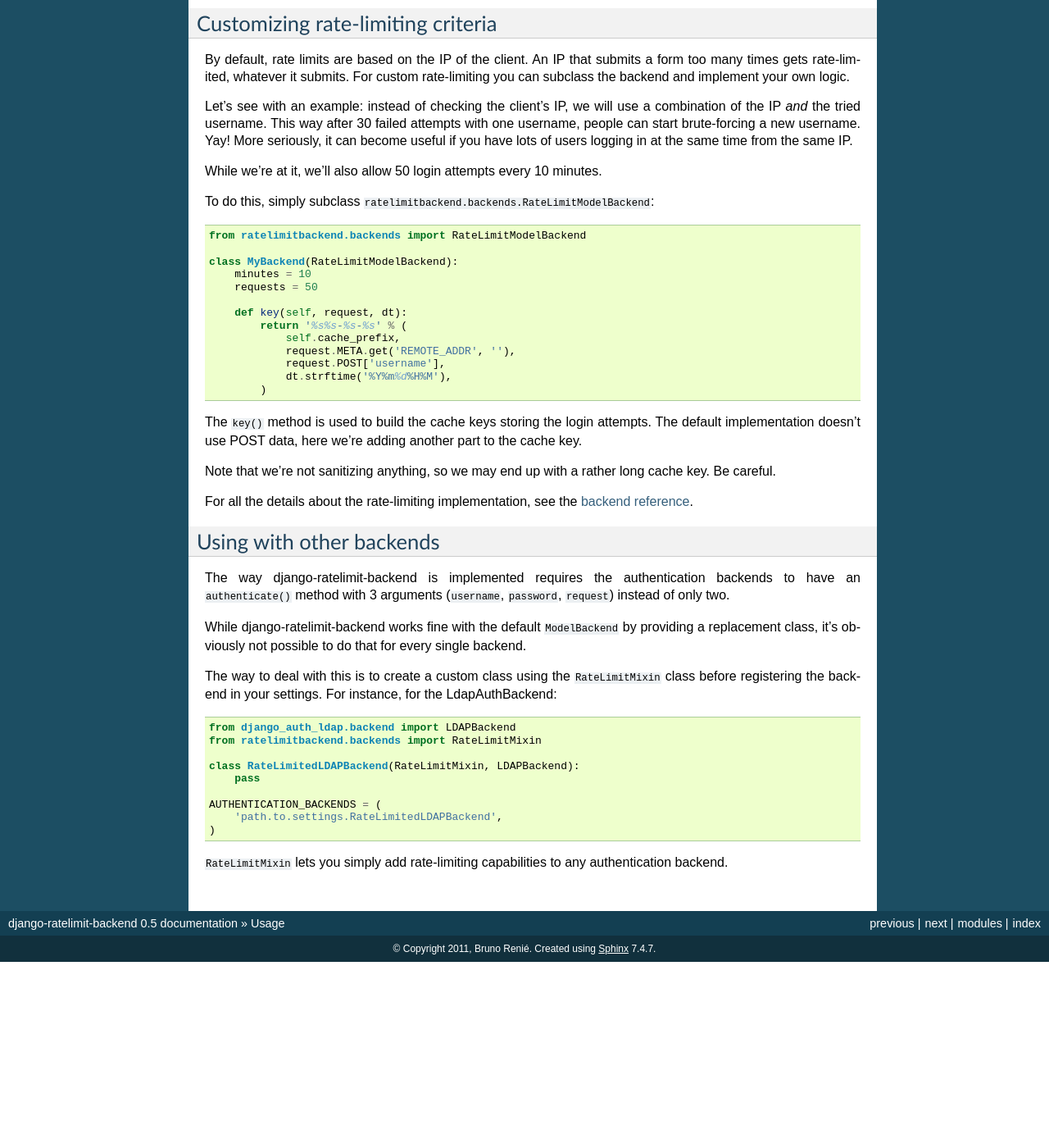
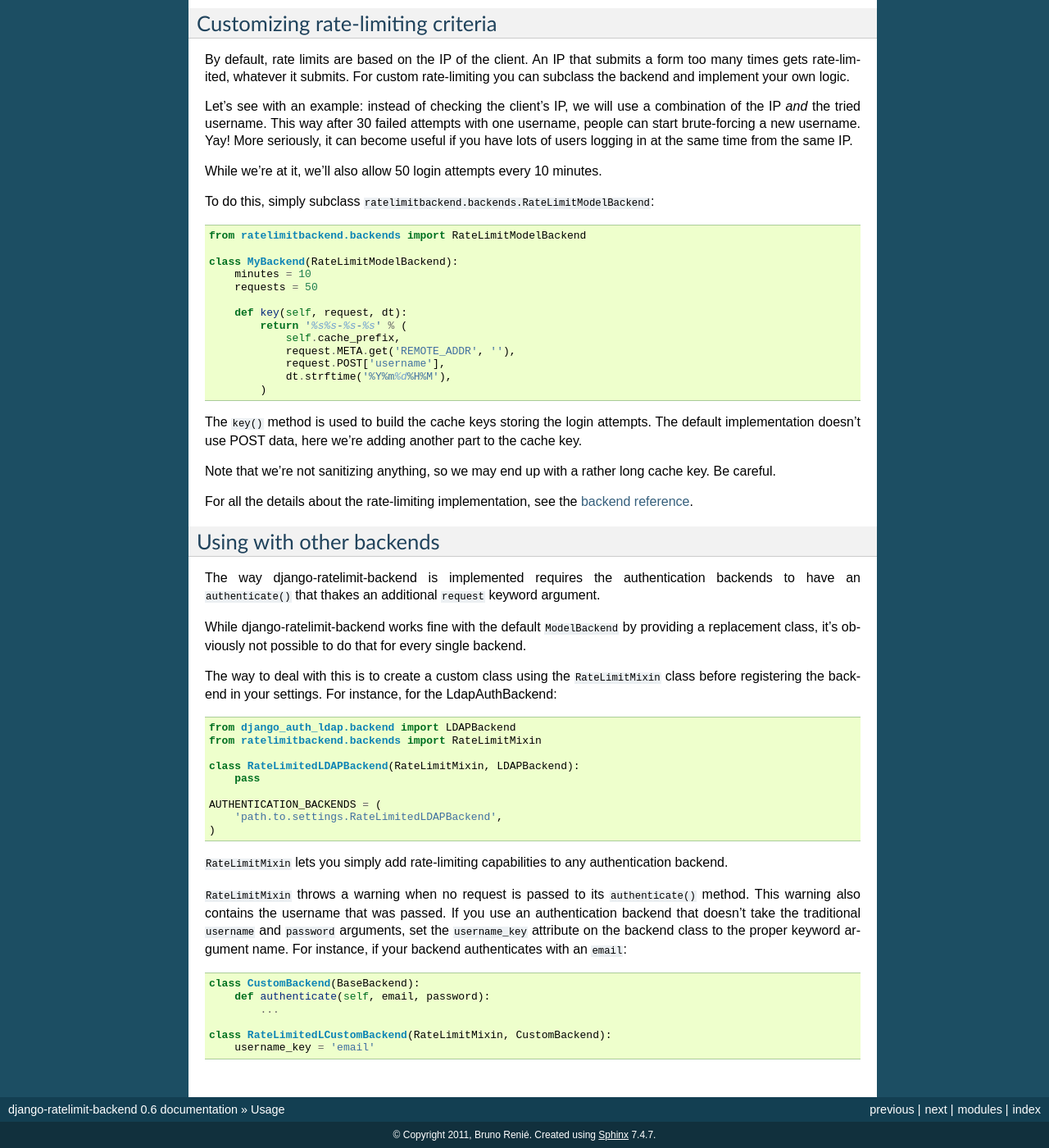
Before and after one commit to brutasse/django-ratelimit-backend, a Sphinx documentation site: the page built from docs/usage.rst, in a window 1280 px wide and 1400 px high, scrolled down 1050 px. Shown: the whole window at 82% size. Built offline with Sphinx 7.4.7, drawn with Linux system fonts in a browser that asks for light colours; before the commit the page ends 2223 px from its top, so only the background shows below that; some of the changed text lies outside the part shown.

Commit message:
Updated docs and release number for 0.6

```diff
--- a/docs/conf.py
+++ b/docs/conf.py
@@ -48,9 +48,9 @@ copyright = u'2011, Bruno Renié'
 # built documents.
 #
 # The short X.Y version.
-version = '0.5'
+version = '0.6'
 # The full version, including alpha/beta/rc tags.
-release = '0.5'
+release = '0.6'
 
 # The language for content autogenerated by Sphinx. Refer to documentation
 # for a list of supported languages.
--- a/docs/index.rst
+++ b/docs/index.rst
@@ -28,6 +28,11 @@ Get involved, submit issues and pull requests on the `code repository`_!
 Changes
 -------
 
+* **0.6**:
+
+  The ``RatelimitBackend`` now allows arbitrary ``kwargs`` for authentication,
+  not just ``username`` and ``password``. Patch by Trey Hunner.
+
 * **0.5**:
 
   Python 3 compatibility.
--- a/docs/usage.rst
+++ b/docs/usage.rst
@@ -116,8 +116,8 @@ Using with other backends
 .. _custom_backends:
 
 The way django-ratelimit-backend is implemented requires the authentication
-backends to have an ``authenticate()`` method with 3 arguments (``username``,
-``password``, ``request``) instead of only two.
+backends to have an ``authenticate()`` that thakes an additional ``request``
+keyword argument.
 
 While django-ratelimit-backend works fine with the default ``ModelBackend`` by
 providing a replacement class, it's obviously not possible to do that for every
@@ -139,3 +139,16 @@ instance, for the LdapAuthBackend::
 
 ``RateLimitMixin`` lets you simply add rate-limiting capabilities to any
 authentication backend.
+
+``RateLimitMixin`` throws a warning when no request is passed to its
+``authenticate()`` method. This warning also contains the username that was
+passed. If you use an authentication backend that doesn't take the traditional
+``username`` and ``password`` arguments, set the ``username_key`` attribute on the backend class to the proper keyword argument name. For instance, if your
+backend authenticates with an ``email``::
+
+    class CustomBackend(BaseBackend):
+        def authenticate(self, email, password):
+            ...
+
+    class RateLimitedLCustomBackend(RateLimitMixin, CustomBackend):
+        username_key = 'email'
--- a/ratelimitbackend/__init__.py
+++ b/ratelimitbackend/__init__.py
@@ -1 +1 @@
-__version__ = '0.5'
+__version__ = '0.6'
```
